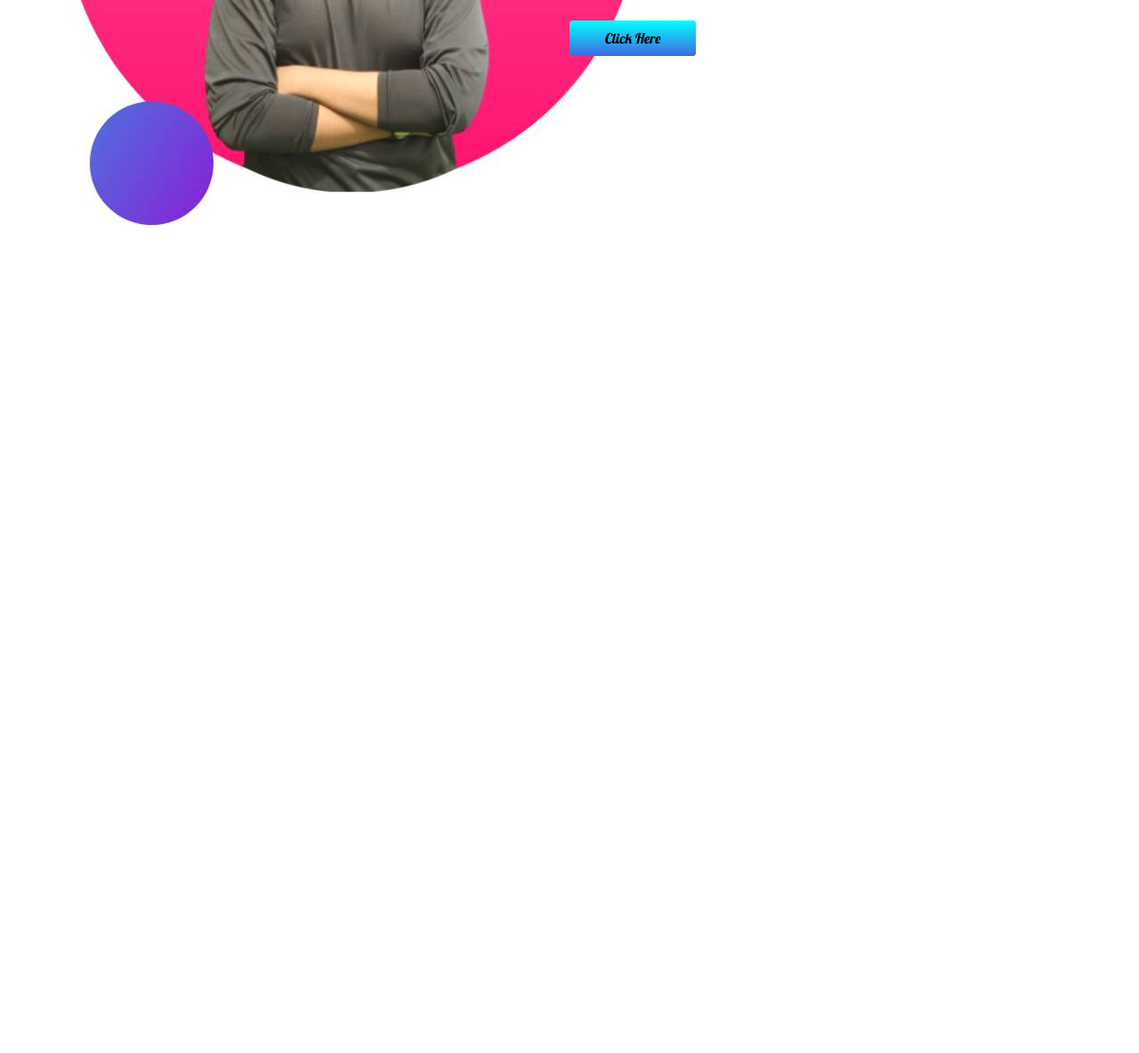
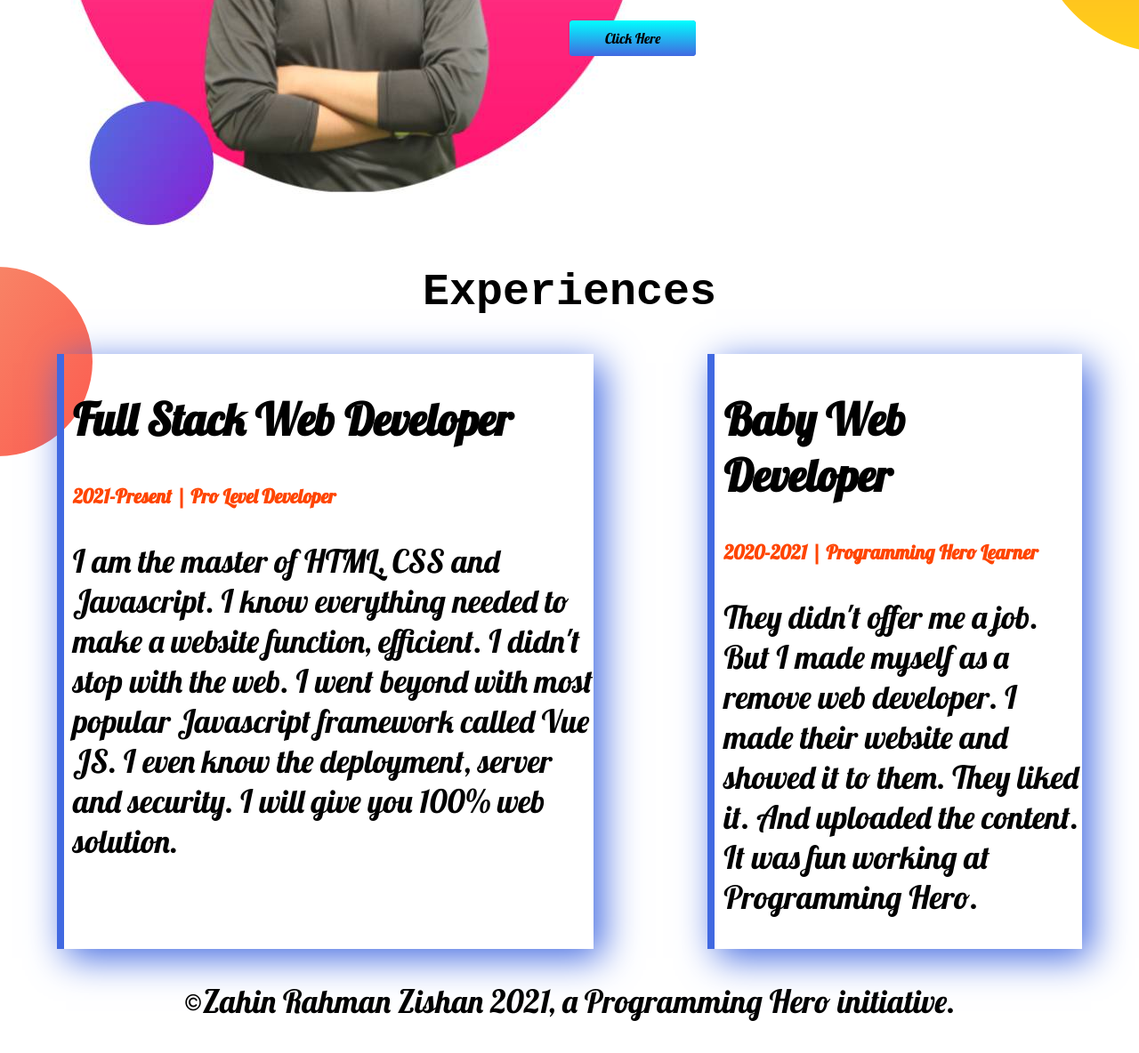
Before and after one commit to zahinrahman25/devoloper-portfolio, a plain HTML site: page index.html in a window 1280 px wide. Shown: the part 1271-2455 px from the top of the page at 89% size. Before the commit the page ends 1529 px from the top, so only its background shows below. Drawn offline with Linux system fonts and the light colour scheme.

Commit message:
last section

```diff
--- a/index.html
+++ b/index.html
@@ -13,7 +13,7 @@
 </head>
 
 <body>
-    <section class="bg-img">
+    <section class="bg-img opdp">
         <div class="fast">
             <h1>Welcome To</h1>
             <h1><span class="font-clr">Zahin</span>'s World!</h1>
@@ -29,7 +29,7 @@
         </div>
         <div class="second"> <img src="photo/my-bg.png" alt=""></div>
     </section>
-    <section class="big-dream">
+    <section class="big-dream opdp">
         <div class="second"><img src="photo/my-bg2.jpg" alt=""></div>
         <div class="fast">
             <h1>Dream Big</h1>
@@ -40,6 +40,31 @@
         </div>
 
     </section>
+    <section class="back-img">
+        <samp class="op">
+            <h1>Experiences</h1>
+        </samp>
+        <div class="opdp">
+            <div class="a">
+                <h1>Full Stack Web Developer</h1>
+                <h3>2021-Present | Pro Level Developer</h3>
+                <p>I am the master of HTML, CSS and Javascript. I know everything needed to make a website function,
+                    efficient. I didn't stop with the web. I went beyond with most popular Javascript framework called
+                    Vue
+                    JS. I even know the deployment, server and security. I will give you 100% web solution.</p>
+            </div>
+            <div class="a">
+                <h1>Baby Web Developer</h1>
+                <h3>2020-2021 | Programming Hero Learner</h3>
+                <p>They didn't offer me a job. But I made myself as a remove web developer. I made their website and
+                    showed
+                    it to them. They liked it. And uploaded the content. It was fun working at Programming Hero.</p>
+            </div>
+        </div>
+    </section>
+    <footer>
+        <p>©Zahin Rahman Zishan 2021, a Programming Hero initiative.</p>
+    </footer>
 
 </body>
 
--- a/style.css
+++ b/style.css
@@ -5,7 +5,7 @@ h1{font-size: 50px;}
 h3{color: orangered;
 font-size: 22px;}
     .font-clr{color:orange;}
-    section{display: flex;}
+    .opdp{display: flex;}
     .fast{width: 55%;
     padding-left: 5%;}
     .second{width: 45%;}
@@ -18,8 +18,18 @@ color: black;
 font-weight: 400;}
 .bg-img{background-image: url(photo/top-banner.png);
 background-repeat: no-repeat;}
-.dream-big{
+.big-dream{
     background-image: url(photo/dream-bg.png);
     background-repeat: no-repeat;
     background-position: right;
 }
+.op{text-align: center;}
+.a{box-shadow: 10px 10px 40px royalblue;
+margin-left: 5%;
+margin-right: 5%;
+padding-left: 10px;
+border-left: 8px solid;
+border-color: royalblue;}
+.back-img{background-image: url(photo/exp-bg.png);
+background-repeat: no-repeat;}
+footer p{text-align: center;}
```
